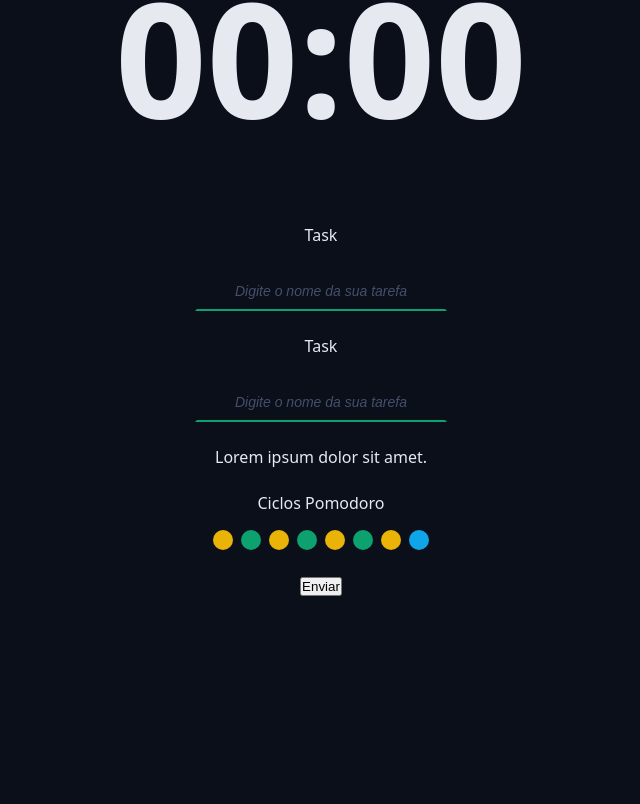
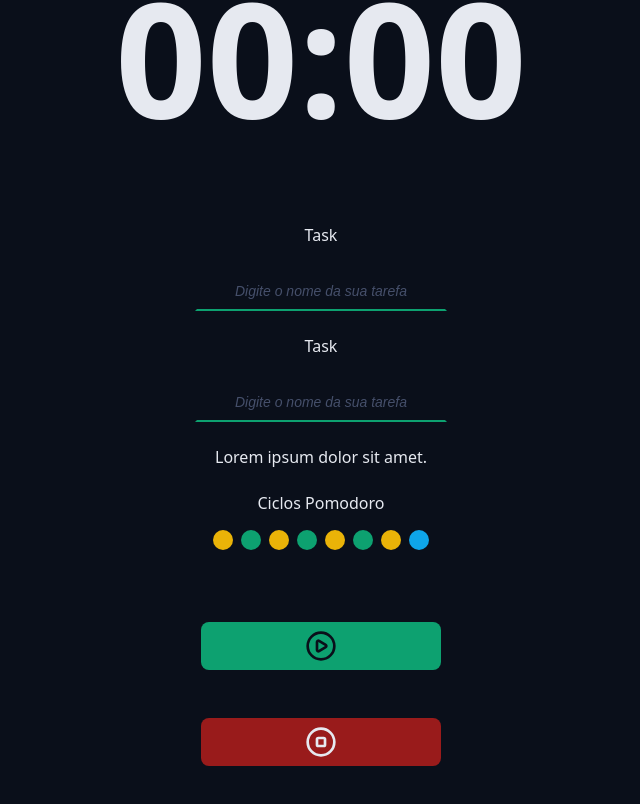
Before and after one commit to yygermuts/chronos-pomodore-app, a React (Vite) app: page / in a window 1280 px wide. Shown: the part 413-1217 px from the top of the page, without its empty margins (319-959 px from the left). Before the commit the page ends 1041 px from the top, so only its background shows below. Built offline with nearby package versions, Linux system fonts and the light colour scheme.

Commit message:
Create reusable DefaultButton with CSS Modules and typed props

```diff
--- a/src/App.tsx
+++ b/src/App.tsx
@@ -7,6 +7,8 @@
 import { Countdown } from "./components/Countdown";
 import { DefaultInput } from "./components/DefaultInput";
 import { Cycles } from "./components/Cycles";
+import { DefaultButton } from "./components/DefaultButton";
+import { PlayCircleIcon, StopCircleIcon } from "lucide-react";
 
 const App = () => {
   return (
@@ -47,7 +49,8 @@
             <Cycles />
           </div>
           <div className="formRow">
-            <button>Enviar</button>
+            <DefaultButton icon={<PlayCircleIcon />} color="green" />
+            <DefaultButton icon={<StopCircleIcon />} color="red" />
           </div>
         </form>
       </Container>
--- /dev/null
+++ b/src/components/DefaultButton/index.tsx
@@ -0,0 +1,26 @@
+// type DefaultButtonProps = {
+//   id: "string";
+//   abc: number;
+// } & React.ComponentProps<"Button">;
+
+import type React from "react";
+import styles from "./styles.module.css";
+
+type DefaultButtonProps = {
+  icon: React.ReactNode; //react.ReactNode é qualquer coisa que o React consegue renderizar na tela...
+  color?: "green" | "red";
+} & React.ComponentProps<"button">; // herda tudo o que um button html tem
+
+export const DefaultButton = ({
+  icon,
+  color = "green",
+  ...props
+}: DefaultButtonProps) => {
+  return (
+    <>
+      <button className={`${styles.button} ${styles[color]}`} {...props}>
+        {icon}
+      </button>
+    </>
+  );
+};
--- /dev/null
+++ b/src/components/DefaultButton/styles.module.css
@@ -0,0 +1,33 @@
+.button {
+  border: none;
+  background-color: var(--primary);
+  color: var(--text-over-primary);
+  display: flex;
+  align-items: center;
+  justify-content: center;
+  min-width: 24rem;
+  padding: 0.8rem;
+  border-radius: 0.8rem;
+  margin: 4.8rem 0;
+  cursor: pointer;
+  transition: all 0.1s ease-in-out;
+}
+
+.button:hover {
+  filter: brightness(80%);
+}
+
+.button svg {
+  width: 3.2rem;
+  height: 3.2rem;
+}
+
+.green {
+  background-color: var(--primary);
+  color: var(--text-over-primary);
+}
+
+.red {
+  background-color: var(--error);
+  color: var(--text-over-error);
+}
```
